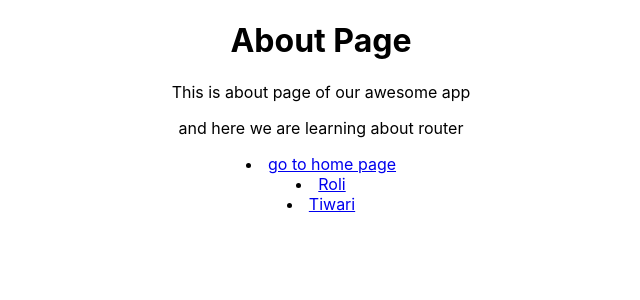
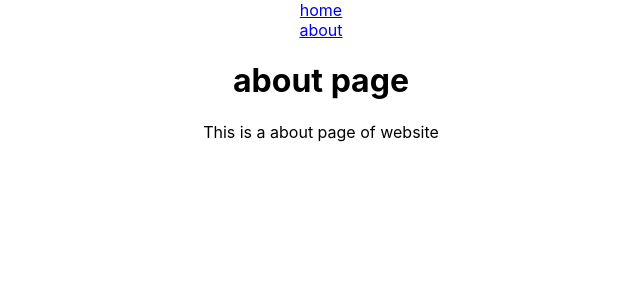
Before and after one commit to rolitiwari1234/React-1, a React (Create React App) app in the folder my-app/: page /about in a window 1280 px wide. Shown: the top 300 px of the page, without its empty margins (319-959 px from the left). Built offline with nearby package versions, Linux system fonts and the light colour scheme.

Commit message:
Routing setup

```diff
--- a/my-app/src/App.js
+++ b/my-app/src/App.js
@@ -1,29 +1,39 @@
-import { BrowserRouter, Route,Routes} from 'react-router-dom'
+import { BrowserRouter as Router, Route,Routes ,Link, BrowserRouter} from 'react-router-dom'
 import './App.css';
 import React from 'react'
-import Home from './components/Home';
-import About from './components/About'
-import Blog from './components/Blog'
-import Contact from './components/Contact'
-import Layout from './components/Layout';
+
 function App(){
   return(
   <div className='App'>
+
+
     <BrowserRouter>
-    <Routes >
 
-    <Route path = "/home" element = {<Home />} />
-    <Route path = "/about" element = {<About />} />
-    <Route path = "/blog" element = {<Blog />} />
-    <Route path = "/layout" element = {<Layout />} />
-    <Route path = "/contact" elemnet = {<Contact />} />
-
+    <Link to = "/home">home</Link><br />
+    <Link to = "/about">about</Link>
+    <Routes>
+      <Route path = "home" element = {<Home />} />
+      <Route path = "about" element = {<About />} />
     </Routes>
     </BrowserRouter>
   </div>)
 }
-
-
+function Home(){
+  return(
+    <div>
+      <h1>Home page</h1>
+      <p>This is  home page of website .</p>
+    </div>
+  )
+}
+function About (){
+  return(
+    <div>
+      <h1>about page</h1>
+      <p>This is a about page of website </p>
+    </div>
+  )
+}
 
 
 export default App;
```
